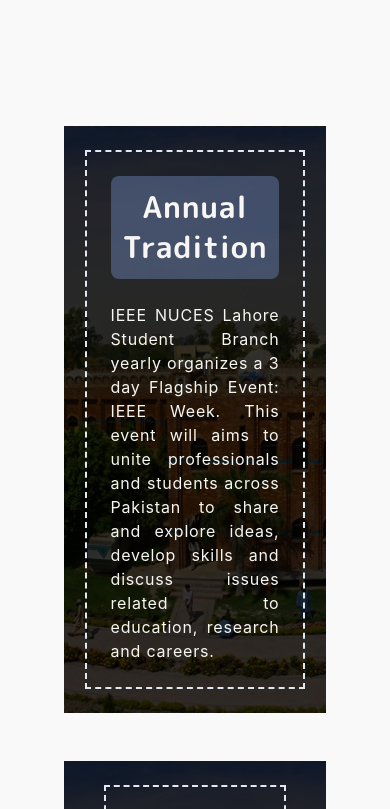
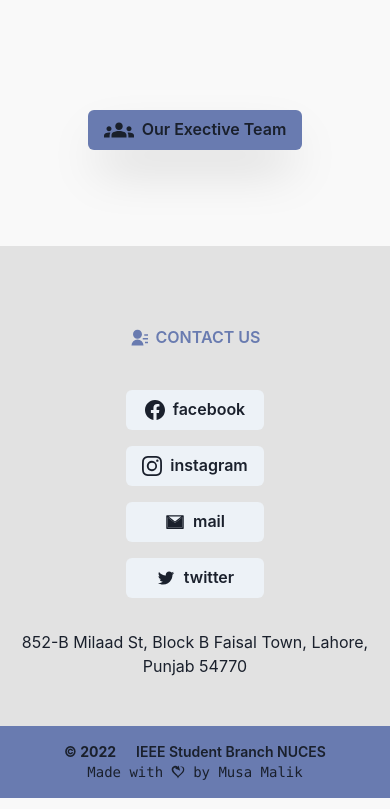
Before and after one commit to MusaMalikx/IEEE, a Next.js app: page / in a window 390 px wide. Shown: the part 1960-2769 px from the top of the page. Built offline with nearby package versions, Linux system fonts and the light colour scheme.

Commit message:
ieee 2.8

```diff
--- a/components/bottom-navbar.js
+++ b/components/bottom-navbar.js
@@ -8,7 +8,7 @@
 } from "@chakra-ui/react";
 import { RiContactsFill } from "react-icons/ri";
 import { BsFacebook, BsInstagram } from "react-icons/bs";
-import { AiTwotoneMail } from "react-icons/ai";
+import { AiTwotoneMail, AiOutlineTwitter } from "react-icons/ai";
 import { GiSelfLove } from "react-icons/gi";
 import { useRouter } from "next/router";
 
@@ -30,7 +30,7 @@
             CONTACT US
           </Button>
         </Box>
-        <Box className="flex my-4 justify-between mx-auto">
+        <Box className="grid grid-cols-1 sm:grid-cols-2 md:grid-cols-4 my-4 justify-between mx-auto">
           <Button className="m-2" leftIcon={<BsFacebook size={20} />}>
             facebook
           </Button>
@@ -39,6 +39,9 @@
           </Button>
           <Button className="m-2" leftIcon={<AiTwotoneMail size={20} />}>
             mail
+          </Button>
+          <Button className="m-2" leftIcon={<AiOutlineTwitter size={20} />}>
+            twitter
           </Button>
         </Box>
         <Box>852-B Milaad St, Block B Faisal Town, Lahore, Punjab 54770</Box>
--- a/components/top-navbar.js
+++ b/components/top-navbar.js
@@ -14,6 +14,7 @@
 } from "@chakra-ui/react";
 import Image from "next/image";
 import NextLink from "next/link";
+import { useRouter } from "next/router";
 import { AiOutlineMenu } from "react-icons/ai";
 import ThemeToggleButton from "./theme-toggle-button";
 
@@ -27,9 +28,8 @@
         p={2}
         bg={active ? "#697bb0" : undefined}
         color={active ? "#F7F6F2" : inActiveColor}
-        className={`rounded-sm hover:text-[#697bb0] ${
-          active && "hover:text-gray-200"
-        }`}
+        className={`rounded-sm hover:text-[#697bb0] ${active && "hover:text-gray-200"
+          }`}
       >
         <Box className="">{children}</Box>
       </Link>
@@ -38,6 +38,7 @@
 };
 
 const TopNavbar = (props) => {
+  const router = useRouter();
   const { path } = props;
   return (
     <Box
@@ -55,7 +56,7 @@
     >
       <Box className="flex justify-between items-center">
         <Box>
-          <Heading>
+          <Heading onClick={() => router.push('/')} className="cursor-pointer">
             <Image
               src={`/logo/${useColorModeValue(
                 "logo_dark.png",
--- a/pages/index.js
+++ b/pages/index.js
@@ -25,11 +25,6 @@
   return (
     <Layout>
       <Box className="" data-aos="fade-up">
-        {/* <Head>
-        <title>Create Next App</title>
-        <meta name="description" content="Generated by create next app" />
-        <link rel="icon" href="/favicon.ico" />
-      </Head> */}
         <SlideShow />
 
         <Container maxW="container.xl" className="p-5">
@@ -69,7 +64,7 @@
             <Box className="bg-[#697bb0] p-16">Assistence</Box> */}
             </Box>
           </Box>
-          <Box className="mt-10 mb-24 grid grid-cols-1 md:grid-cols-2 gap-3 justify-evenly">
+          <Box className="hidden mt-10 mb-24 md:grid grid-cols-1 md:grid-cols-2 gap-3 justify-evenly">
             <Box
               className="flex items-center justify-center flex-col text-justify tracking-wider py-6 m-3"
               style={{
```
